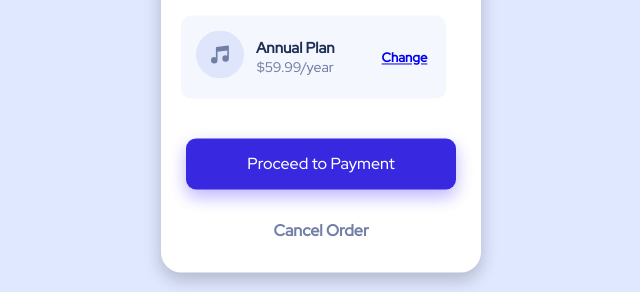
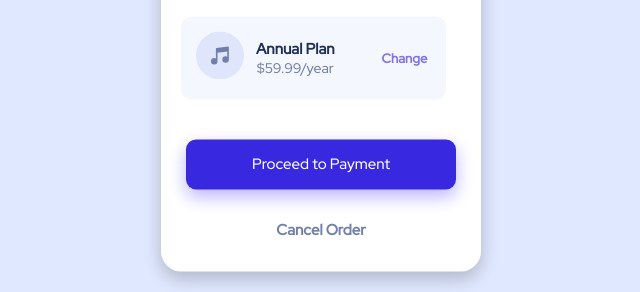
Before and after one commit to Paulo-Aguilar/order-summary-component-main, a plain HTML site: page index.html in a window 1280 px wide. In both pictures the pointer is over the link "Change". Shown: the part 418-710 px from the top of the page, 319-959 px from the left. Drawn offline with Linux system fonts and the light colour scheme.

Commit message:
worked on hover effects on button and links

```diff
--- a/index.html
+++ b/index.html
@@ -35,7 +35,7 @@
         <a href="#">Change</a> -->
         <div class="grid-item"><img src="images/icon-music.svg" alt="Italian Trulli"></div>
         <div class="grid-item"><h2>Annual Plan</h2> <p>$59.99/year</p> </div>
-        <div class="grid-item"><a href="#">Change</a></div>
+        <div class="grid-item"><a href="#" id="change">Change</a></div>
       </div>
 
 
--- a/style.css
+++ b/style.css
@@ -61,6 +61,16 @@
     font-size: 13px;
     font-weight: bold;
 }
+.grid-item a :hover {
+    text-decoration: none;
+
+}
+
+#change:hover,active,visited{
+    text-decoration: none;
+    color: rgb(131, 113, 231);
+}
+
 .plan .grid-item h2  {
     font-size: 15px;
     font-weight: bold;
@@ -104,11 +114,14 @@
     text-decoration: none;
     padding: 20px;
     text-align: center;
-
 }
 .cancelOrder h2 {
-    font-size: 16px;
+    font-size: 15px;
     color: var(--DesaturatedBlue);
+}
+.cancelOrder h2 :hover {
+    transition-duration: 0.4s;
+    color: rgb(22, 22, 22);
 }
 .illustration-hero{
     width: 320px;
@@ -125,7 +138,7 @@
     text-decoration: none;
     width: 300px;
     display: inline-block;
-    font-size: 16px;
+    font-size: 15px;
     margin: 4px 2px;
     cursor: pointer;
     margin: 0 25px 0 25px;
@@ -137,6 +150,11 @@
 .button1 {
     box-shadow: 0 8px 16px 0 rgba(38, 0, 255, 0.192), 0 6px 20px 0 rgba(38, 0, 255, 0.116);
 }
+
+.button:hover {
+    background-color: rgb(131, 113, 231);
+}
+
 .centerButton{
     display: flex;
     align-items: center;
```
